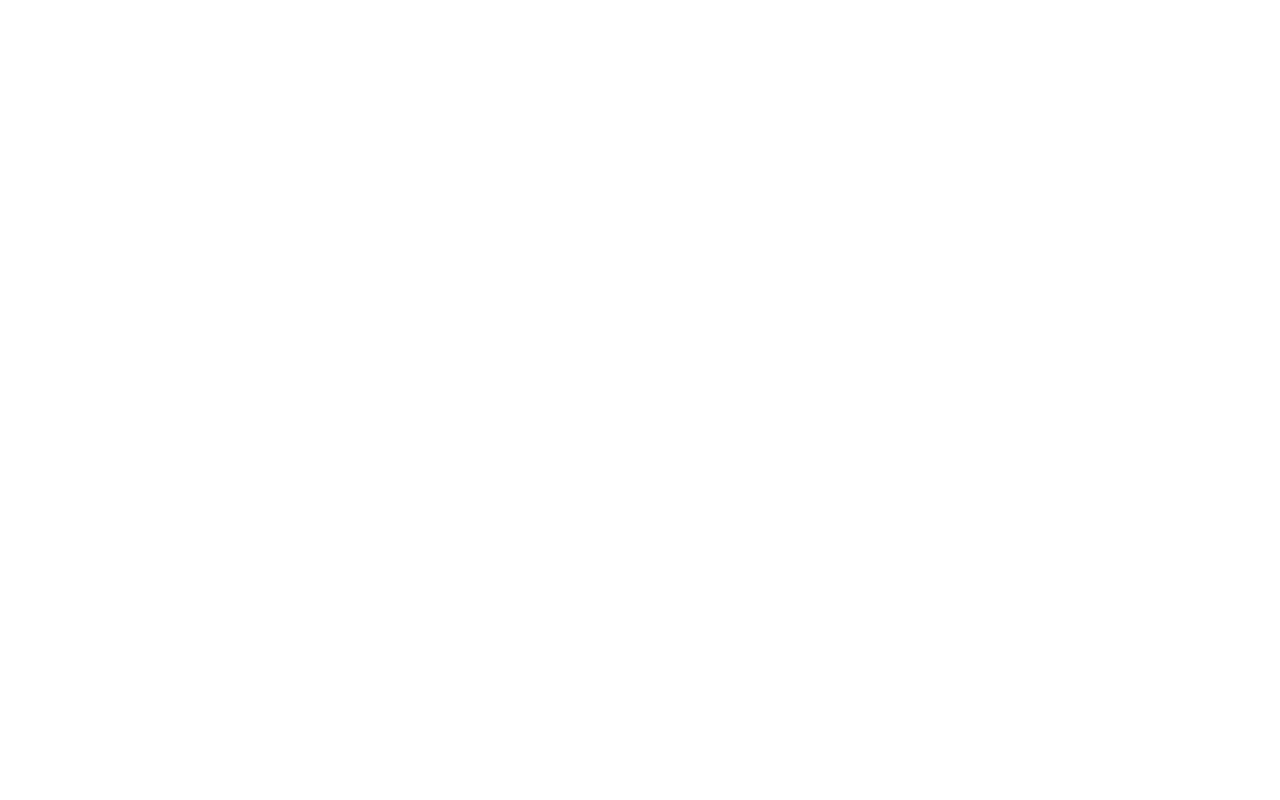
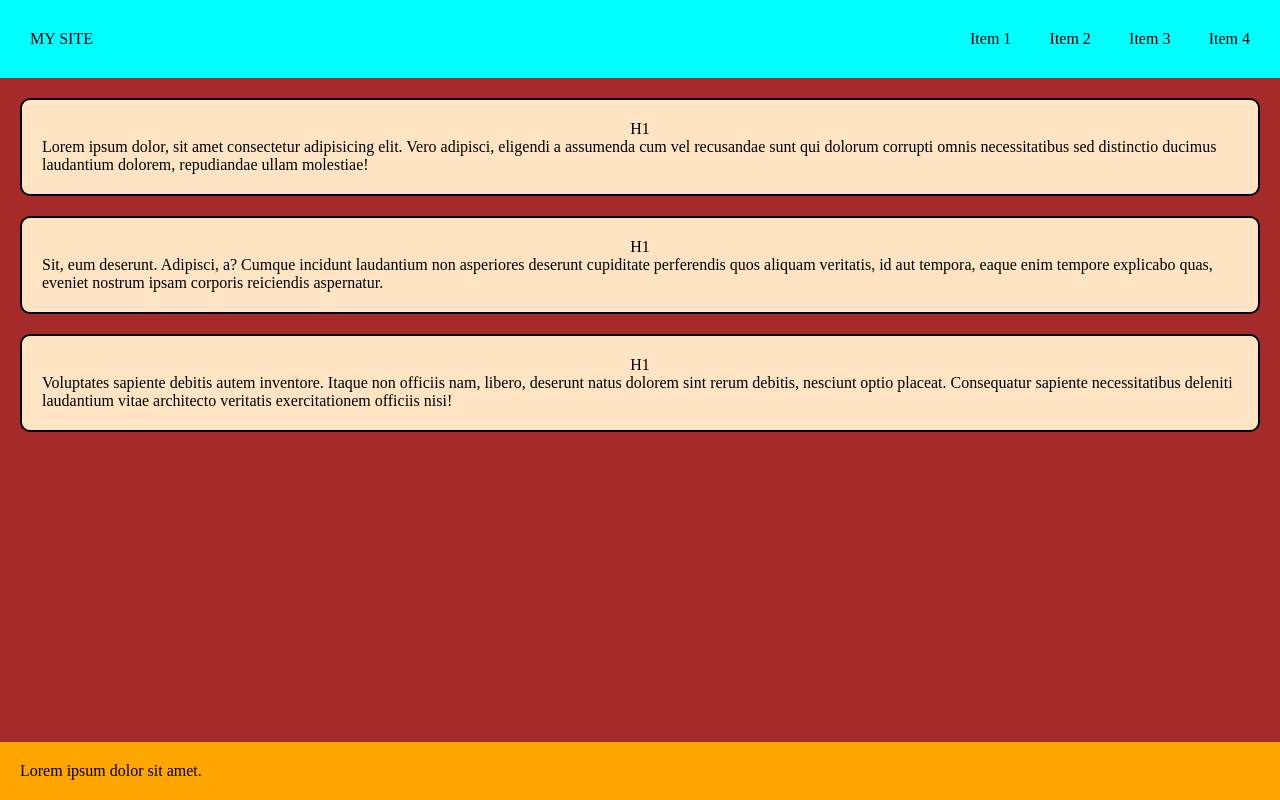
Before and after one commit to PavlovArtem08/work-30.08.2026, a plain HTML site: page index.html in a window 1280 px wide. Drawn offline with Linux system fonts and the light colour scheme.

Commit message:
Add adaptive site example

```diff
--- /dev/null
+++ b/assets/styles/adaptive.css
@@ -0,0 +1,69 @@
+@import 'reset.css';
+
+
+.header {
+    background-color: aqua;
+    color: black;
+    padding: 20px;
+
+}
+
+.flex-container {
+    display: flex;
+    justify-content: space-between;
+    flex-wrap: wrap;
+}
+
+.logo,
+.nav {
+    margin: 10px;
+}
+
+.logo {
+    margin-right: 10px;
+}
+
+.container {
+    max-width: 1600px;
+    margin: 0 auto;
+}
+
+.nav-list {
+    display: flex;
+    justify-content: space-between;
+    min-width: 280px;
+}
+
+body {
+    display: flex;
+    flex-direction: column;
+    min-height: 100vh;
+    /* justify-content: space-between; */
+}
+
+main {
+    flex-grow: 1;
+    background-color: brown;
+    padding: 20px;
+}
+
+.article {
+    border: 2px solid black;
+    border-radius: 10px;
+    padding: 20px;
+    background-color: bisque;
+}
+
+.article+.article {
+    margin-top: 20px;
+}
+
+
+.article-header {
+    text-align: center;
+}
+
+.footer {
+    background-color: orange;
+    padding: 20px;
+}
--- a/index.html
+++ b/index.html
@@ -1,11 +1,66 @@
 <!DOCTYPE html>
 <html lang="en">
+
 <head>
     <meta charset="UTF-8">
     <meta name="viewport" content="width=device-width, initial-scale=1.0">
     <title>Document</title>
+    <link rel="stylesheet" href="./assets/styles/adaptive.css">
 </head>
+
 <body>
+    <header class="header">
+        <div class="container flex-container">
+            <h1 class="logo">MY SITE</h1>
+            <nav class="nav">
+                <ul class="nav-list">
+                    <li class="nav-list-item"><a href="#" class="link nav-link">Item 1</a></li>
+                    <li class="nav-list-item"><a href="#" class="link nav-link">Item 2</a></li>
+                    <li class="nav-list-item"><a href="#" class="link nav-link">Item 3</a></li>
+                    <li class="nav-list-item"><a href="#" class="link nav-link">Item 4</a></li>
+                </ul>
+            </nav>
+        </div>
+    </header>
+
+    <main>
+        <div class="container">
+            <article class="article">
+                <h1 class="article-header">H1</h1>
+                <p class="article-text">
+                    Lorem ipsum dolor, sit amet consectetur adipisicing elit. Vero adipisci, eligendi a
+                    assumenda cum vel recusandae sunt qui dolorum corrupti omnis necessitatibus sed distinctio ducimus
+                    laudantium dolorem, repudiandae ullam molestiae!
+                </p>
+            </article>
+            <article class="article">
+                <h1 class="article-header">H1</h1>
+                <p class="article-text">
+                    Sit, eum deserunt. Adipisci, a? Cumque incidunt laudantium non asperiores deserunt
+                    cupiditate perferendis quos aliquam veritatis, id aut tempora, eaque enim tempore explicabo quas,
+                    eveniet nostrum ipsam corporis reiciendis aspernatur.
+                </p>
+            </article>
+            <article class="article">
+                <h1 class="article-header">H1</h1>
+                <p class="article-text">
+                    Voluptates sapiente debitis autem inventore. Itaque non officiis nam, libero,
+                    deserunt natus dolorem sint rerum debitis, nesciunt optio placeat. Consequatur sapiente
+                    necessitatibus
+                    deleniti laudantium vitae architecto veritatis exercitationem officiis nisi!
+                </p>
+            </article>
+        </div>
+    </main>
+
+    <footer class="footer">
+        <div class="container">
+            <p class="footer-text">
+                Lorem ipsum dolor sit amet.
+            </p>
+        </div>
+    </footer>
 
 </body>
+
 </html>
```
